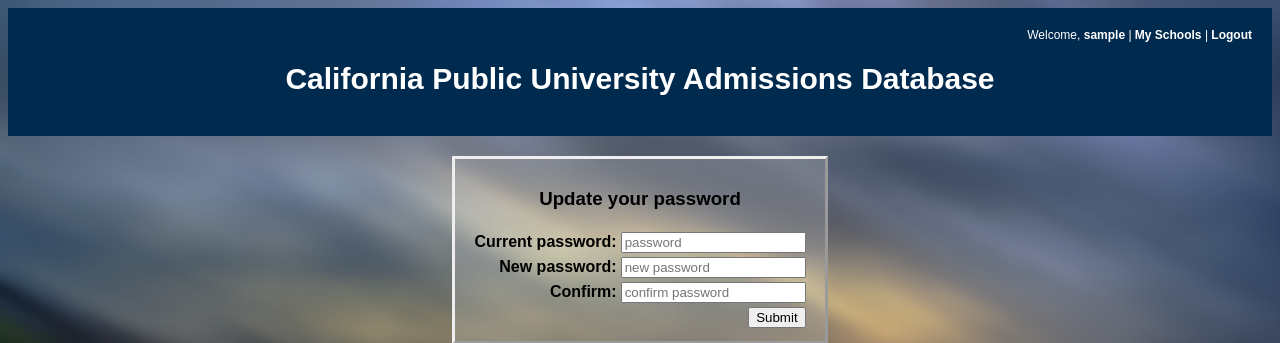
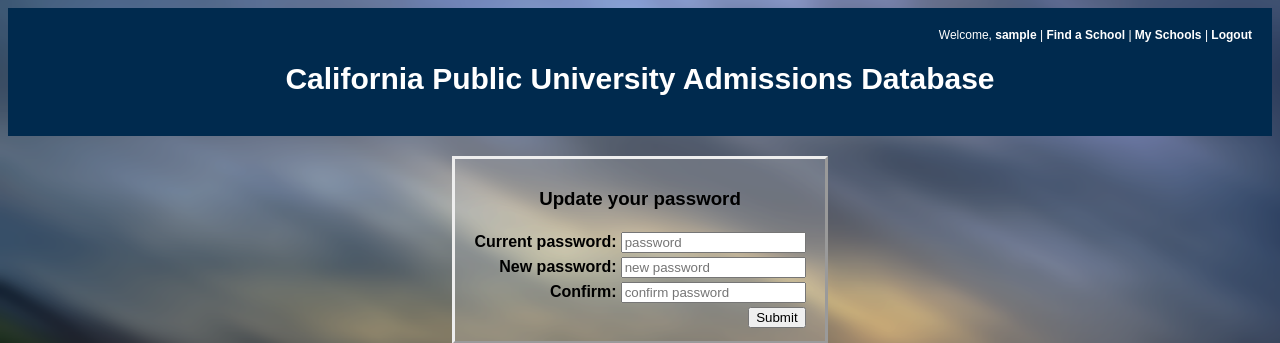
Before and after one commit to Cloud6Tech/cst336_team_assignment1, a PHP site: page /changePassword.php in a window 1280 px wide. Shown: the top 343 px of the page. Run offline with PHP 8.4, Linux system fonts and the light colour scheme; the visitor is signed in with stand-in values (Sample User, id 1); data that the repository does not hold is empty; a stand-in replaces the project's code that opens the database connection.

Commit message:
added link to main list

```diff
--- a/navBar.php
+++ b/navBar.php
@@ -19,6 +19,7 @@
 	<?php
 		if(!empty($_SESSION['username'])) {
 			echo "Welcome, <a href='changePassword.php'>" . $_SESSION['username'] . "</a> | ";
+			echo "<a href='findSchool.php'>Find a School</a> | ";
 			if (isAdminCheck()) { echo "<a href='editSchools.php'>Edit DB</a> | "; }
 			echo "<a href='mySchools.php'>My Schools</a> | ";
 			echo "<a href='logout.php'>Logout</a>";
```
